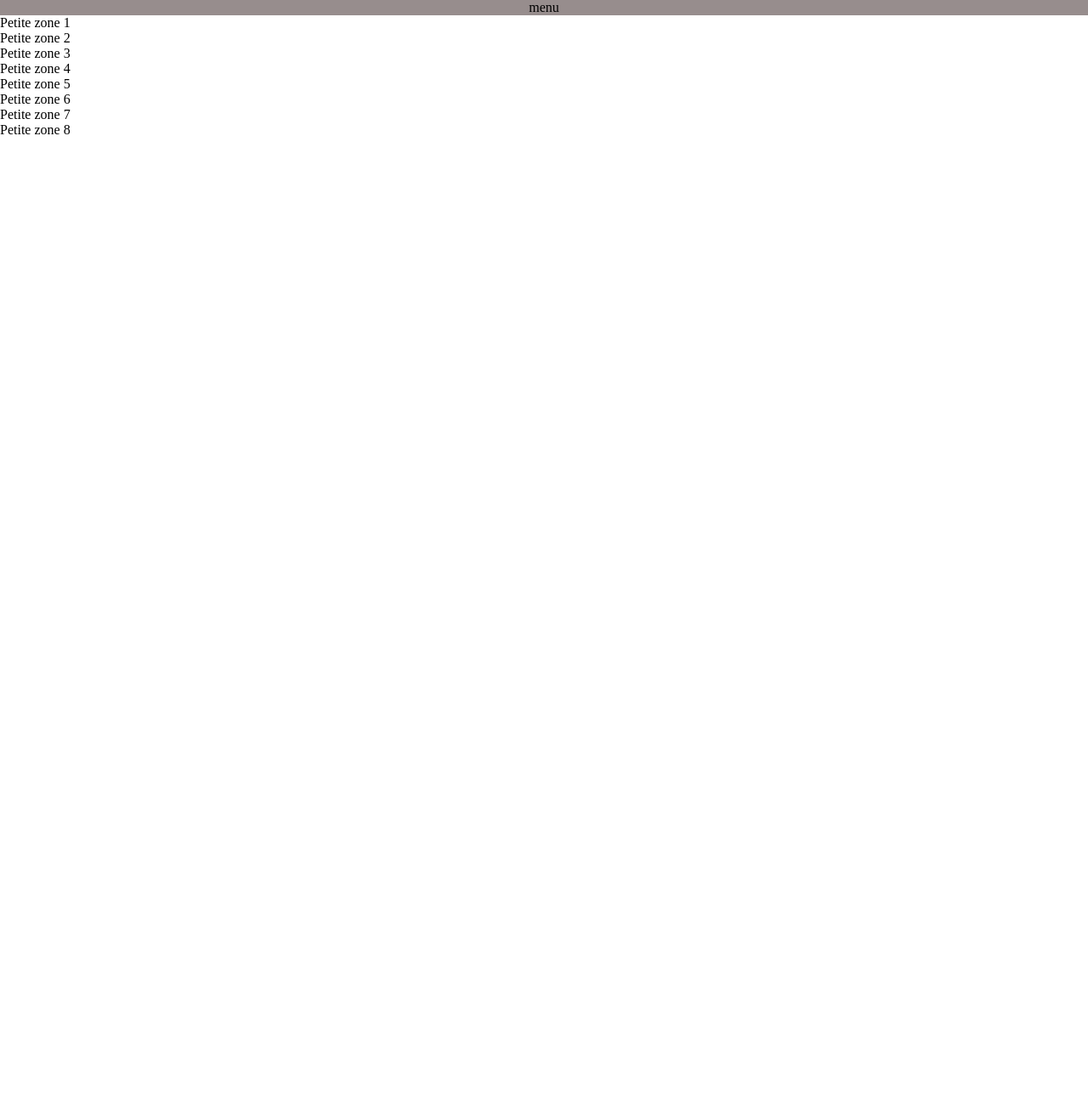
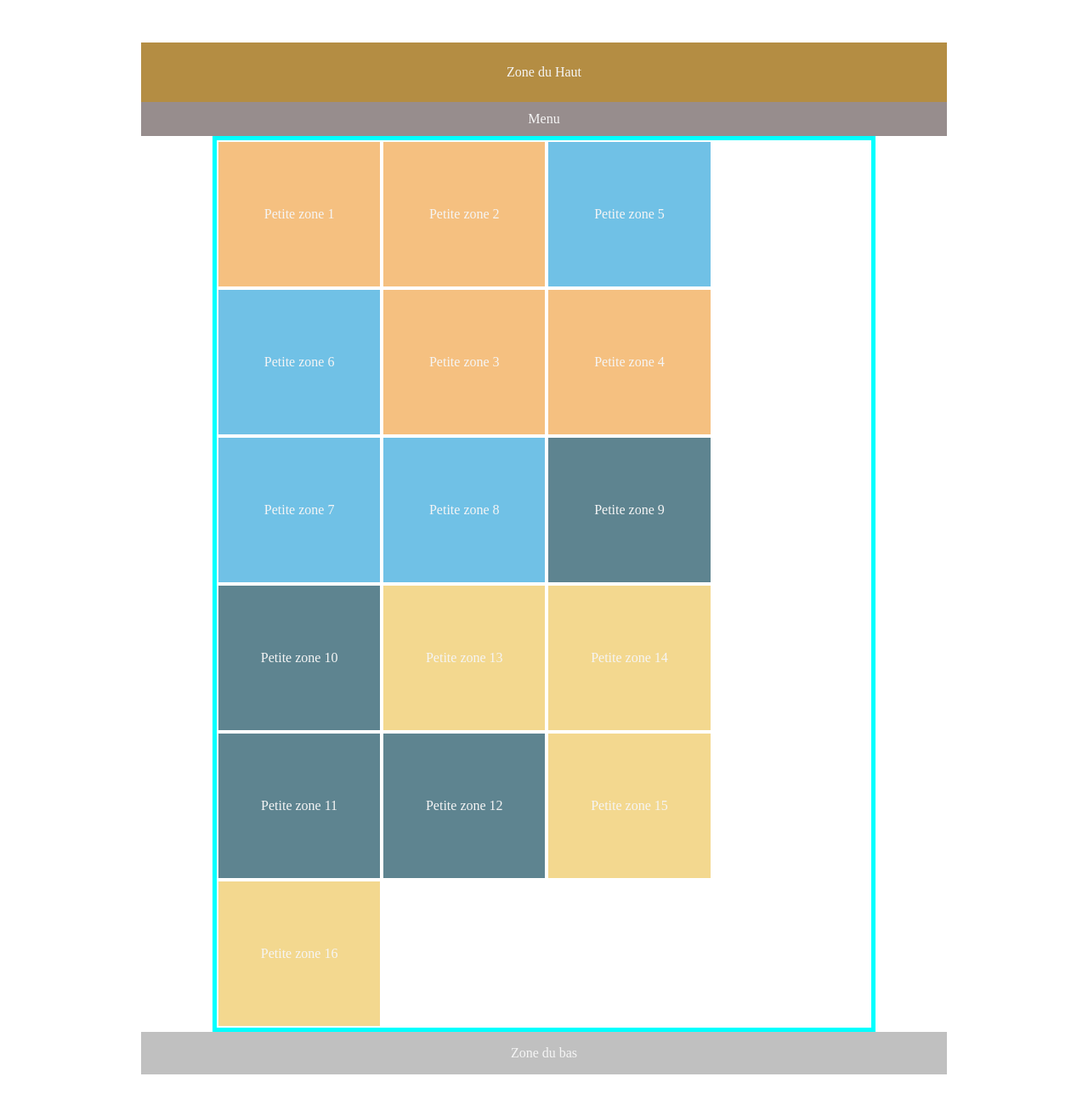
Before and after one commit to KevinVigne/zoning, a plain HTML site: page html/exo2.html in a window 1280 px wide. Shown: the whole page at 85% size. Before the commit the page ends 800 px from the top, so only its background shows below. Drawn offline with Linux system fonts and the light colour scheme.

Commit message:
Correction exo1 et 2

```diff
--- /dev/null
+++ b/css/correctionexo2style2.css
@@ -0,0 +1,58 @@
+*{
+    text-align: center;
+}
+header{
+    background-color: tan;
+    height: 60px;
+    padding-top: 6px;
+}
+nav{
+    background-color: gray;
+    height: 30px;
+}
+p{
+    margin: 0;
+}
+footer{
+    background-color: silver;
+    height: 70px;
+    line-height: 70px;
+}
+#conteneur{
+    width: 960px;
+    color: white;
+    margin: 0 auto;
+}
+section{
+    height: 500px;
+    margin: 10px;
+}
+.turquoise{
+    background-color: paleturquoise;
+}
+.grandeBoite{
+    height: 50%;
+    width: 50%;
+    background-color: aquamarine;
+    float: left;
+}
+
+.couleur1{
+    background-color: peachpuff;
+}
+.couleur2{
+    background-color: #7a9eb1;
+}
+.couleur3{
+    background-color: #415865;
+}
+.couleur4{
+    background-color: #ffe1b3;
+}
+.petiteBoite{
+    border: 1px solid;
+    float: left;
+    height: 49.5%;
+    width: 49.5%;
+    line-height: 122px;
+}
--- a/css/style2.css
+++ b/css/style2.css
@@ -1,8 +1,58 @@
 *{
     margin: 0 auto;
 }
+header{
+    background-color: rgb(180, 141, 67);
+    width: 74%;
+    margin-top: 50px;
+    height: 70px;
+    color: whitesmoke;
+    align-content: center;
+    text-align: center;
+}
 nav{
+    background-color: rgb(151, 141, 141);
+    width: 74%;
+    color:whitesmoke ;
+    height: 40px;
+    align-content: center;
     text-align: center;
-    background-color: rgb(151, 141, 141);
-
 }
+.pz1,.pz2,.pz3,.pz4,.pz5,.pz6,.pz7,.pz8,.pz9,.pz10,.pz11,.pz12,.pz13,.pz14,.pz15,.pz16{
+    color: whitesmoke;
+    height: 170px;
+    width: 24.7%;
+    border:2px solid white;
+    text-align: center;
+    align-content: center;
+    float: left;
+}
+.pz1,.pz2,.pz3,.pz4{
+    background-color:rgb(245, 192, 128) ;
+}
+.pz5,.pz6,.pz7,.pz8{
+    background-color:rgba(71, 175, 223, 0.774) ;
+}
+.pz9,.pz10,.pz11,.pz12{
+    background-color:rgba(19, 75, 92, 0.678) ;
+}
+.pz13,.pz14,.pz15,.pz16{
+    background-color:rgb(243, 216, 143) ;
+}
+section{
+    margin-left: 250px;
+    margin-right: 250px;
+    border:5px solid cyan;
+    align-content: center;
+}
+footer{
+    margin-bottom: 50px;
+    position: relative;
+    bottom: 0px;
+    background-color: rgb(192, 192, 192);
+    width: 74%;
+    height: 50px;
+    color: whitesmoke;
+    align-content: center;
+    text-align: center;
+}
--- a/html/exo2.html
+++ b/html/exo2.html
@@ -7,53 +7,76 @@
         <link rel="stylesheet" href="../css/style2.css">
     </head>
     <body>
+        <header>
+            <div>
+                <p>Zone du Haut</p>
+            </div>
+        </header>
         <nav>
-            <p>menu</p>
+            <p>Menu</p>
         </nav>
         <section>
-            <div>
+            <div class="boite1">
                 <p class="pz1">
                     Petite zone 1
                 </p>
-            </div>
-            <div>
                 <p class="pz2">
                     Petite zone 2
                 </p>
-            </div>
-            <div>
-                <p class="pz3">
-                    Petite zone 3
-                </p>
-            </div>
-            <div>
-                <p class="pz4">
-                    Petite zone 4
-                </p>
-            </div>
-        </section>
-        <section>
-            <div>
                 <p class="pz5">
                     Petite zone 5
                 </p>
-            </div>
-            <div>
                 <p class="pz6">
                     Petite zone 6
                 </p>
             </div>
-            <div>
+            <div class="boite2">
+                <p class="pz3">
+                    Petite zone 3
+                </p>
+                <p class="pz4">
+                    Petite zone 4
+                </p>
                 <p class="pz7">
                     Petite zone 7
                 </p>
-            </div>
-            <div>
                 <p class="pz8">
                     Petite zone 8
                 </p>
             </div>
+            <div class="boite3">
+                <p class="pz9">
+                    Petite zone 9
+                </p>
+                <p class="pz10">
+                    Petite zone 10
+                </p>
+                <p class="pz13">
+                    Petite zone 13
+                </p>
+                <p class="pz14">
+                    Petite zone 14
+                </p>
+            </div>
+            <div class="boite4">
+                <p class="pz11">
+                    Petite zone 11
+                </p>
+                <p class="pz12">
+                    Petite zone 12
+                </p>
+                <p class="pz15">
+                    Petite zone 15
+                </p>
+                <p class="pz16">
+                    Petite zone 16
+                </p>
+            </div>
         </section>
-
+        <footer>
+            <div>
+                <p>Zone du bas</p>
+            </div>
+        </footer>
     </body>
 </html>
```
Also changed, not shown: html/correctionexo1.html (+1 -1 lines), html/correctionexo2.html (added, +80 -0 lines). Lines whose indentation alone changed are shown as unchanged.
